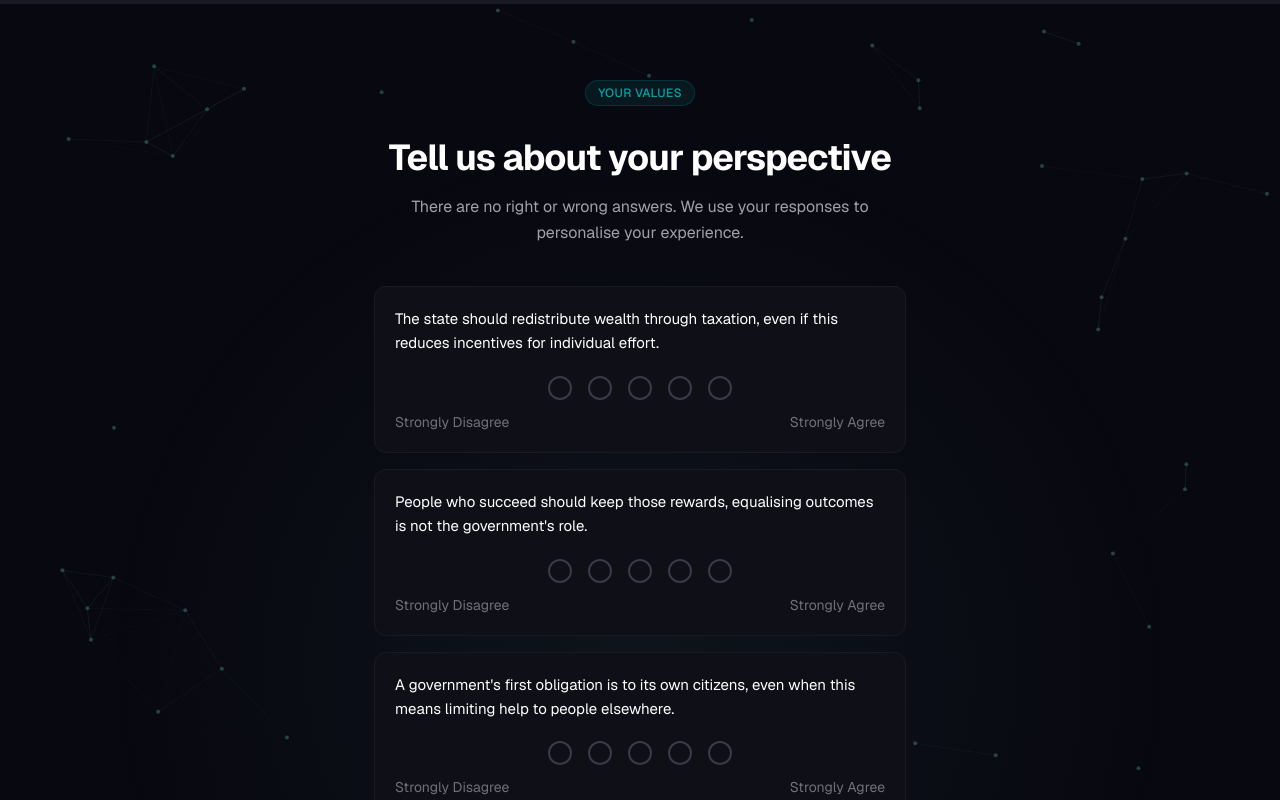
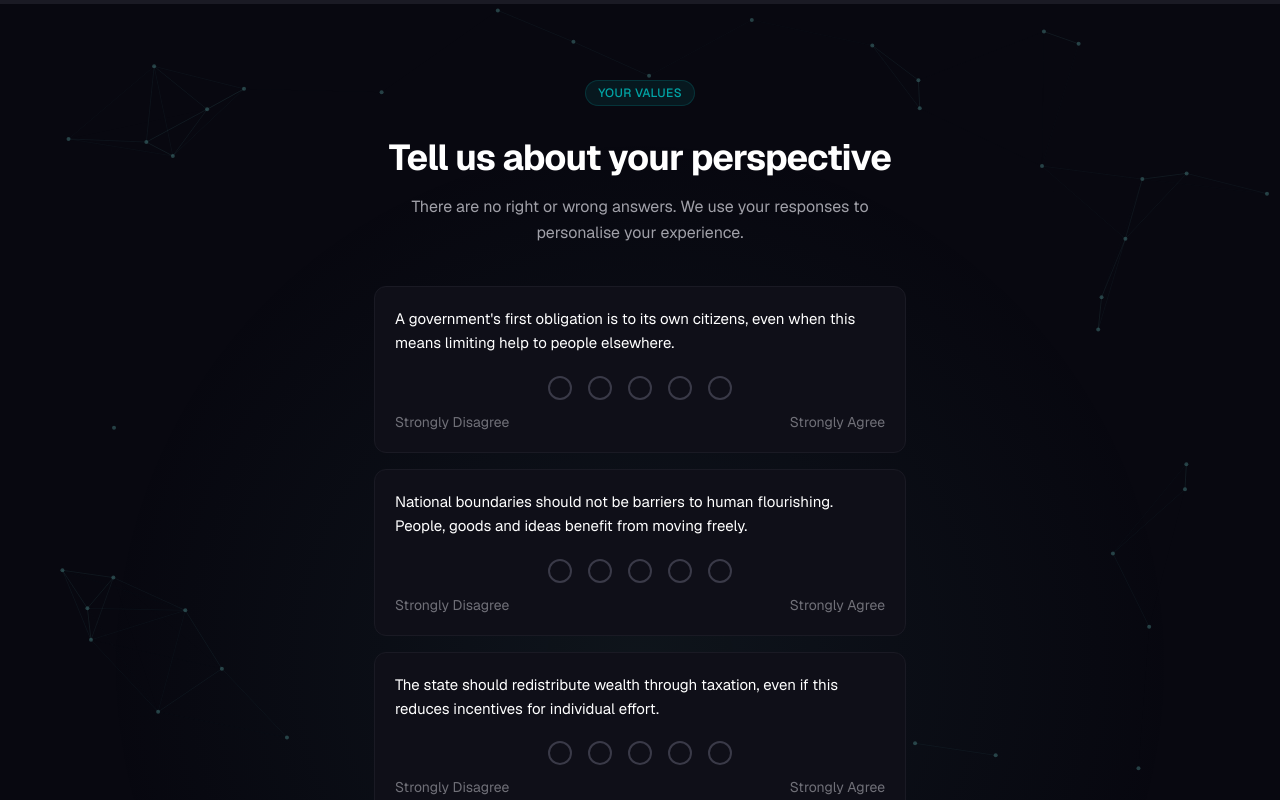
Before and after one commit to willjgriff/llm-pluralism-web, a Next.js app: page / in a window 1280 px wide. Both pictures are taken after a click on the button "Start". Shown: the top 800 px of the page. Built offline with nearby package versions, Linux system fonts and the light colour scheme; no server answers.

Commit message:
Randomise questionnaire questions in the view.

```diff
--- a/components/views/questionnaire-view.tsx
+++ b/components/views/questionnaire-view.tsx
@@ -1,8 +1,25 @@
 "use client"
 
-import { useState } from "react"
+import { useState, useLayoutEffect } from "react"
 import { Button } from "@/components/ui/button"
 
+/**
+ * Returns a new array containing indices `0 .. length - 1` in random order (Fisher–Yates).
+ *
+ * Parameters:
+ *   length: Number of indices to shuffle (must match questionnaire length).
+ *
+ * Returns:
+ *   A permutation of `[0, 1, …, length - 1]`.
+ */
+function shuffledIndices(length: number): number[] {
+  const indices = Array.from({ length }, (_, index) => index)
+  for (let index = indices.length - 1; index > 0; index--) {
+    const swapWith = Math.floor(Math.random() * (index + 1))
+    ;[indices[index], indices[swapWith]] = [indices[swapWith], indices[index]]
+  }
+  return indices
+}
 
 const questions = [
   "The state should redistribute wealth through taxation, even if this reduces incentives for individual effort.",
@@ -23,6 +40,13 @@ interface QuestionnaireViewProps {
 
 export function QuestionnaireView({ onComplete, error, onClearError }: QuestionnaireViewProps) {
   const [answers, setAnswers] = useState<Record<number, number>>({})
+  const [displayOrder, setDisplayOrder] = useState<number[]>(() =>
+    Array.from({ length: questions.length }, (_, index) => index)
+  )
+
+  useLayoutEffect(() => {
+    setDisplayOrder(shuffledIndices(questions.length))
+  }, [])
 
   const answeredCount = Object.keys(answers).length
   const progress = (answeredCount / questions.length) * 100
@@ -77,12 +101,12 @@ export function QuestionnaireView({ onComplete, error, onClearError }: Questionn
 
         {/* Questions */}
         <div className="space-y-4">
-          {questions.map((question, index) => (
+          {displayOrder.map((originalIndex) => (
             <QuestionCard
-              key={index}
-              question={question}
-              questionIndex={index}
-              selectedValue={answers[index]}
+              key={originalIndex}
+              question={questions[originalIndex]}
+              questionIndex={originalIndex}
+              selectedValue={answers[originalIndex]}
               onSelect={handleSelect}
             />
           ))}
```
